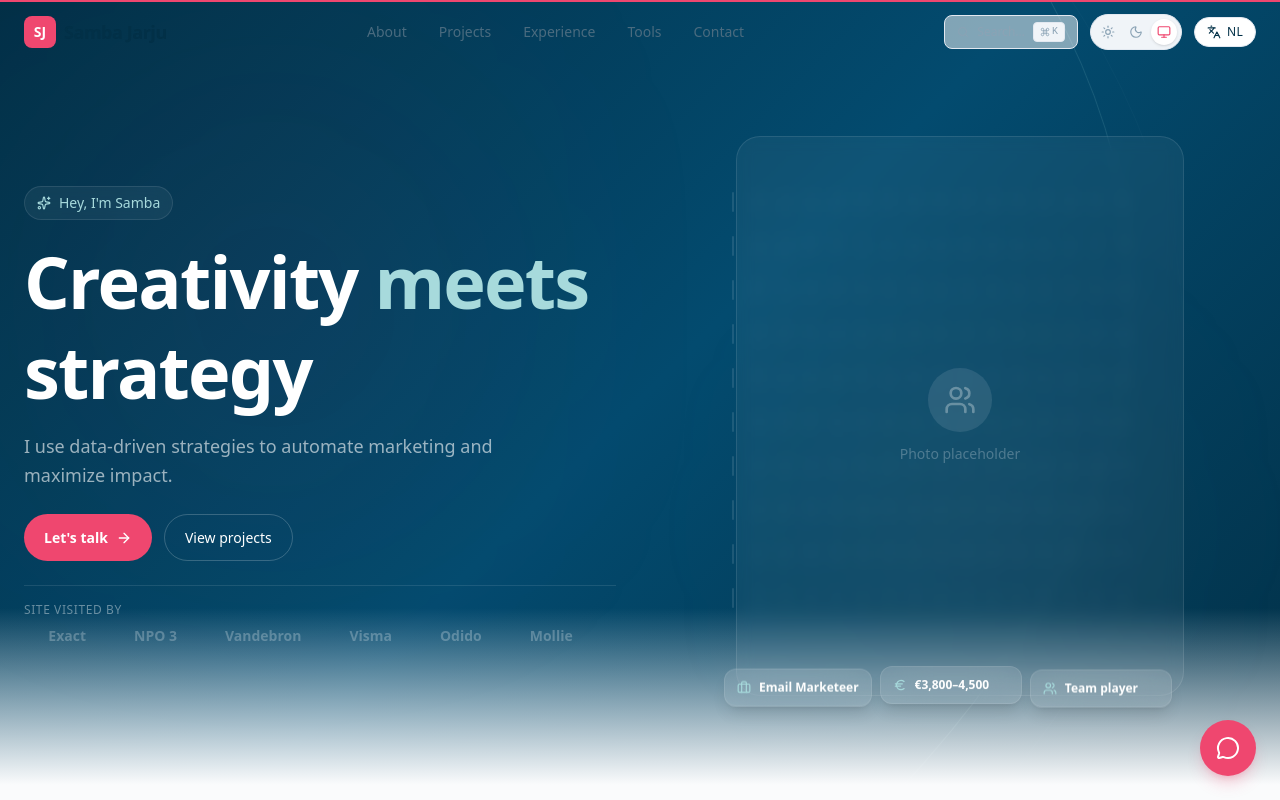
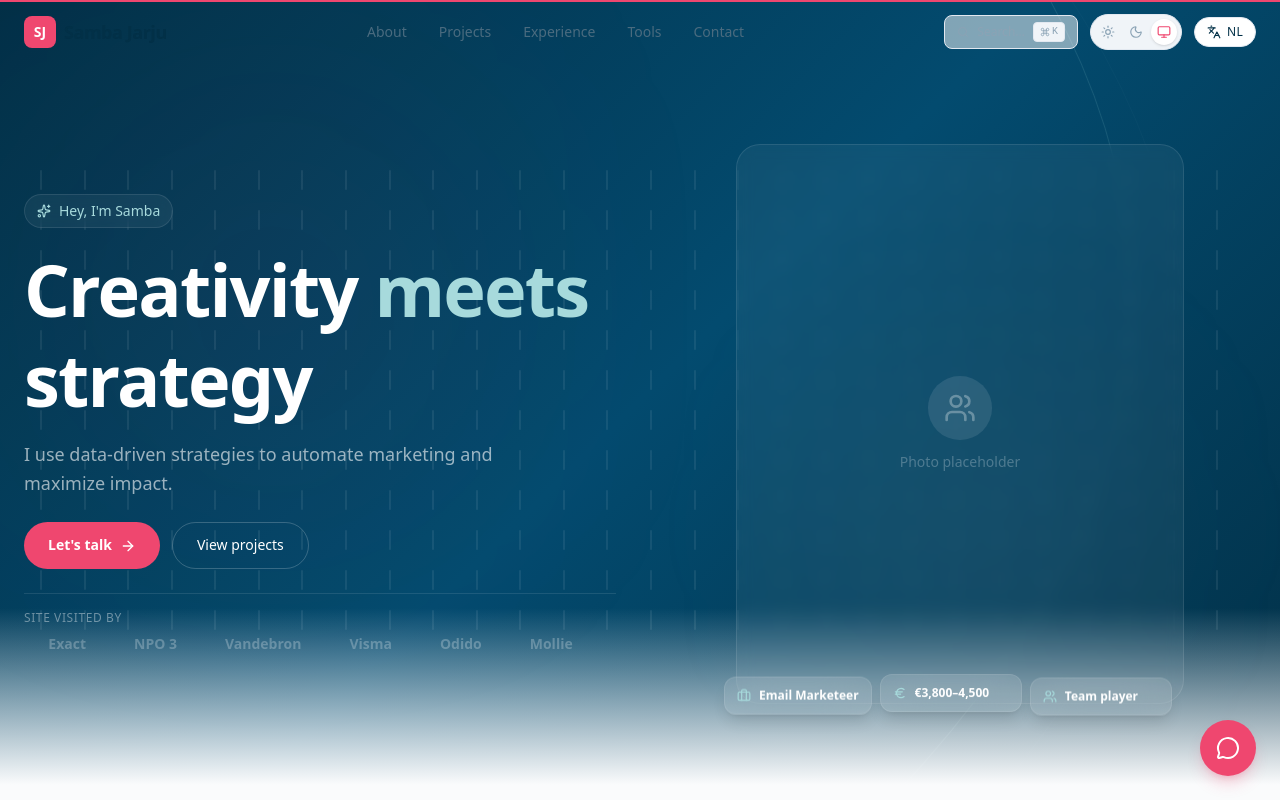
Before and after one commit to sambajarju2-png/sambajarju, a Next.js app: page /en in a window 1280 px wide. Shown: the top 800 px of the page. Built offline with nearby package versions, Linux system fonts and the light colour scheme.

Commit message:
fix: full-width magnetic filings, CSS !important CTA fix, mobile spacing, more orbital tools

```diff
--- a/src/app/globals.css
+++ b/src/app/globals.css
@@ -92,6 +92,45 @@ body {
   50% { transform: translateY(-10px); }
 }
 
+/* Hero CTA — nuclear override for mobile Safari */
+.hero-cta-primary {
+  display: flex !important;
+  align-items: center !important;
+  justify-content: center !important;
+  gap: 8px !important;
+  padding: 14px 24px !important;
+  border-radius: 9999px !important;
+  background-color: #EF476F !important;
+  color: #ffffff !important;
+  -webkit-text-fill-color: #ffffff !important;
+  font-size: 14px !important;
+  font-weight: 600 !important;
+  text-decoration: none !important;
+  line-height: 1.2 !important;
+}
+.hero-cta-primary svg {
+  color: #ffffff !important;
+  -webkit-text-fill-color: #ffffff !important;
+  width: 16px !important;
+  height: 16px !important;
+}
+.hero-cta-secondary {
+  display: flex !important;
+  align-items: center !important;
+  justify-content: center !important;
+  gap: 8px !important;
+  padding: 14px 24px !important;
+  border-radius: 9999px !important;
+  border: 1px solid rgba(255,255,255,0.2) !important;
+  background: transparent !important;
+  color: #ffffff !important;
+  -webkit-text-fill-color: #ffffff !important;
+  font-size: 14px !important;
+  font-weight: 500 !important;
+  text-decoration: none !important;
+  line-height: 1.2 !important;
+}
+
 .dot-pattern {
   background-image: radial-gradient(circle, var(--border) 1px, transparent 1px);
   background-size: 24px 24px;
--- a/src/components/sections/hero.tsx
+++ b/src/components/sections/hero.tsx
@@ -28,23 +28,27 @@ const Filing = memo(function Filing({ mouseX, mouseY }: { mouseX: ReturnType<typ
     <motion.div
       ref={ref}
       style={{ rotate }}
-      className="w-[2px] h-5 rounded-full bg-white/[0.18]"
+      className="w-[2px] h-5 rounded-full bg-white/[0.15]"
     />
   );
 });
 
-/* ── Orbital tools (desktop) ── */
+/* ── Orbital tools (desktop) — expanded list ── */
 const orbitTools = [
   { slug: 'react', color: '61DAFB', name: 'React', usage: 'UI library for all my web projects — PayWatch, this portfolio, Workwings.', arc: 1 as const, dur: 35, begin: '0s' },
-  { slug: 'nextdotjs', color: 'ffffff', name: 'Next.js', usage: 'My go-to framework. App Router, server components, Turbopack.', arc: 1 as const, dur: 35, begin: '-8s' },
+  { slug: 'nextdotjs', color: 'ffffff', name: 'Next.js', usage: 'My go-to framework. App Router, server components, Turbopack.', arc: 1 as const, dur: 35, begin: '-7s' },
   { slug: 'hubspot', color: 'FF7A59', name: 'HubSpot', usage: 'CRM and marketing automation at Kes Visum.', arc: 2 as const, dur: 30, begin: '0s' },
-  { slug: 'supabase', color: '3FCF8E', name: 'Supabase', usage: 'Backend for PayWatch — auth, Postgres, RLS, real-time.', arc: 1 as const, dur: 35, begin: '-18s' },
-  { slug: 'figma', color: 'F24E1E', name: 'Figma', usage: 'UI design and prototyping before building.', arc: 2 as const, dur: 30, begin: '-10s' },
-  { slug: 'zapier', color: 'FF4F00', name: 'Zapier', usage: 'Connecting tools and automating workflows.', arc: 1 as const, dur: 35, begin: '-28s' },
-  { slug: 'tailwindcss', color: '06B6D4', name: 'Tailwind CSS', usage: 'Styling everything. This entire portfolio runs on it.', arc: 2 as const, dur: 30, begin: '-20s' },
-  { slug: 'googleanalytics', color: 'E37400', name: 'Google Analytics', usage: 'GA4 setup and event tracking.', arc: 2 as const, dur: 30, begin: '-16s' },
-  { slug: 'mailchimp', color: 'FFE01B', name: 'Mailchimp', usage: 'Email campaigns for freelance clients.', arc: 1 as const, dur: 35, begin: '-14s' },
-  { slug: 'resend', color: 'ffffff', name: 'Resend', usage: 'Transactional email for PayWatch.app.', arc: 2 as const, dur: 30, begin: '-6s' },
+  { slug: 'supabase', color: '3FCF8E', name: 'Supabase', usage: 'Backend for PayWatch — auth, Postgres, RLS, real-time.', arc: 1 as const, dur: 35, begin: '-14s' },
+  { slug: 'figma', color: 'F24E1E', name: 'Figma', usage: 'UI design and prototyping before building.', arc: 2 as const, dur: 30, begin: '-8s' },
+  { slug: 'zapier', color: 'FF4F00', name: 'Zapier', usage: 'Connecting tools and automating workflows.', arc: 1 as const, dur: 35, begin: '-21s' },
+  { slug: 'tailwindcss', color: '06B6D4', name: 'Tailwind CSS', usage: 'Styling everything. This entire portfolio runs on it.', arc: 2 as const, dur: 30, begin: '-16s' },
+  { slug: 'googleanalytics', color: 'E37400', name: 'Google Analytics', usage: 'GA4 setup and event tracking.', arc: 2 as const, dur: 30, begin: '-12s' },
+  { slug: 'salesforce', color: '00A1E0', name: 'Salesforce', usage: 'Marketing Cloud at Vandebron — 500k+ emails/month.', arc: 1 as const, dur: 35, begin: '-28s' },
+  { slug: 'resend', color: 'ffffff', name: 'Resend', usage: 'Transactional email for PayWatch.app.', arc: 2 as const, dur: 30, begin: '-4s' },
+  { slug: 'semrush', color: 'FF642D', name: 'SEMRush', usage: 'SEO research and competitive analysis.', arc: 2 as const, dur: 30, begin: '-22s' },
+  { slug: 'hotjar', color: 'FF3C00', name: 'Hotjar', usage: 'Heatmaps and session recordings for CRO.', arc: 1 as const, dur: 35, begin: '-32s' },
+  { slug: 'anthropic', color: 'D97757', name: 'Claude AI', usage: 'AI assistant for coding, content, and automation.', arc: 2 as const, dur: 30, begin: '-26s' },
+  { slug: 'postgresql', color: '4169E1', name: 'PostgreSQL', usage: 'Database for PayWatch via Supabase.', arc: 1 as const, dur: 35, begin: '-4s' },
 ];
 
 const arcPaths = {
@@ -61,7 +65,7 @@ const allTools = [
   { slug: 'tailwindcss', color: '06B6D4' },
   { slug: 'zapier', color: 'FF4F00' },
   { slug: 'googleanalytics', color: 'E37400' },
-  { slug: 'mailchimp', color: 'FFE01B' },
+  { slug: 'salesforce', color: '00A1E0' },
   { slug: 'resend', color: 'ffffff' },
   { slug: 'semrush', color: 'FF642D' },
   { slug: 'hotjar', color: 'FF3C00' },
@@ -75,8 +79,9 @@ const allTools = [
   { slug: 'googlegemini', color: '8E75B2' },
 ];
 
-const FILING_COLS = 16;
-const FILING_ROWS = 10;
+/* Filings grid — full banner, responsive density */
+const FILING_COLS = 28;
+const FILING_ROWS = 12;
 const FILING_COUNT = FILING_COLS * FILING_ROWS;
 
 export function Hero() {
@@ -99,21 +104,29 @@ export function Hero() {
   const companies = ['ESET', 'Exact', 'NPO 3', 'Vandebron', 'Visma', 'Odido', 'Mollie'];
 
   return (
-    <section ref={containerRef} className="relative min-h-[100svh] flex items-end sm:items-center overflow-hidden">
+    <section ref={containerRef} className="relative overflow-hidden" style={{ minHeight: '100svh' }}>
       {/* Background */}
       <div className="absolute inset-0">
         <div className="absolute inset-0" style={{ background: 'var(--hero-gradient)' }} />
         <div className="absolute w-72 h-72 rounded-full blur-[140px] pointer-events-none" style={{ background: 'rgba(239,71,111,0.12)', left: '10%', top: '20%' }} />
         <div className="absolute w-56 h-56 rounded-full blur-[120px] pointer-events-none" style={{ background: 'rgba(167,218,220,0.1)', right: '15%', bottom: '20%' }} />
-        {/* Smoother bottom fade — taller gradient with solid base */}
+        {/* Smooth bottom fade */}
         <div className="absolute bottom-0 left-0 right-0 h-48 z-10" style={{ background: 'linear-gradient(to top, var(--background) 0%, var(--background) 8%, transparent 100%)' }} />
       </div>
 
-      {/* DESKTOP: Magnetic filings grid */}
-      <div className="absolute inset-0 hidden lg:flex items-center justify-center pointer-events-none" style={{ paddingLeft: '45%' }}>
+      {/* DESKTOP: Full-width magnetic filings grid */}
+      <div className="absolute inset-0 hidden lg:flex items-center justify-center pointer-events-none overflow-hidden">
         <div
-          className="grid gap-6 opacity-60"
-          style={{ gridTemplateColumns: `repeat(${FILING_COLS}, 1fr)` }}
+          className="opacity-50"
+          style={{
+            display: 'grid',
+            gridTemplateColumns: `repeat(${FILING_COLS}, 1fr)`,
+            gap: '20px',
+            padding: '40px',
+            width: '100%',
+            height: '100%',
+            alignContent: 'center',
+          }}
         >
           {Array.from({ length: FILING_COUNT }).map((_, i) => (
             <Filing key={i} mouseX={mouseX} mouseY={mouseY} />
@@ -122,12 +135,12 @@ export function Hero() {
       </div>
 
       {/* DESKTOP: Orbital SVG */}
-      <div className="absolute inset-0 hidden lg:block">
+      <div className="absolute inset-0 hidden lg:block pointer-events-none">
         <svg viewBox="0 0 1200 800" className="absolute inset-0 w-full h-full" preserveAspectRatio="xMidYMid slice">
           <path d={arcPaths[1]} fill="none" stroke="rgba(167,218,220,0.12)" strokeWidth="1" />
           <path d={arcPaths[2]} fill="none" stroke="rgba(167,218,220,0.06)" strokeWidth="0.5" />
           {orbitTools.map((tool) => (
-            <g key={tool.slug} style={{ cursor: 'pointer' }} onClick={() => setSelectedTool(tool)}>
+            <g key={tool.slug} style={{ cursor: 'pointer', pointerEvents: 'auto' }} onClick={() => setSelectedTool(tool)}>
               <animateMotion dur={`${tool.dur}s`} repeatCount="indefinite" path={arcPaths[tool.arc]} begin={tool.begin} />
               <circle r="22" fill={`#${tool.color}`} opacity="0.08" />
               <circle r="18" fill="rgba(255,255,255,0.06)" stroke="rgba(255,255,255,0.12)" strokeWidth="0.5" />
@@ -146,7 +159,7 @@ export function Hero() {
             <button onClick={() => setSelectedTool(null)} className="absolute top-3 right-3 p-1 rounded-lg hover:bg-background-alt text-foreground-subtle"><X className="w-4 h-4" /></button>
             <div className="flex items-center gap-3 mb-3">
               <div className="w-10 h-10 rounded-xl bg-background-alt border border-border flex items-center justify-center p-2">
-                <img src={`https://cdn.simpleicons.org/${selectedTool.slug}/${selectedTool.color}`} alt={selectedTool.name} width={24} height={24} className="dark:brightness-0 dark:invert dark:opacity-80" />
+                <img src={`https://cdn.simpleicons.org/${selectedTool.slug}/${selectedTool.color}`} alt={selectedTool.name} width={24} height={24} />
               </div>
               <h3 className="font-bold text-foreground">{selectedTool.name}</h3>
             </div>
@@ -156,16 +169,16 @@ export function Hero() {
         </div>
       )}
 
-      {/* Content */}
-      <div className="relative z-10 w-full max-w-7xl mx-auto px-4 sm:px-6 pt-24 pb-8 sm:pb-16">
-        <div className="grid lg:grid-cols-2 gap-6 lg:gap-12 items-center">
+      {/* Content — vertically centered with reasonable mobile spacing */}
+      <div className="relative z-10 w-full max-w-7xl mx-auto px-4 sm:px-6 flex items-center" style={{ minHeight: '100svh', paddingTop: '80px', paddingBottom: '32px' }}>
+        <div className="grid lg:grid-cols-2 gap-6 lg:gap-12 items-center w-full">
           <div>
             <motion.div initial={{ opacity: 0, y: 20 }} animate={{ opacity: 1, y: 0 }} transition={{ type: 'spring', stiffness: 100, damping: 20 }} className="inline-flex items-center gap-2 px-3 py-1.5 rounded-full border border-white/10 bg-white/5 backdrop-blur-sm mb-4">
               <Sparkles className="w-3.5 h-3.5" style={{ color: '#A7DADC' }} />
               <span className="text-xs sm:text-sm font-medium" style={{ color: '#A7DADC' }}>{t('greeting')}</span>
             </motion.div>
 
-            <motion.h1 initial={{ opacity: 0, y: 30 }} animate={{ opacity: 1, y: 0 }} transition={{ type: 'spring', stiffness: 80, damping: 18, delay: 0.1 }} className="text-2xl sm:text-4xl md:text-5xl lg:text-6xl xl:text-7xl font-extrabold leading-tight tracking-tight mb-4">
+            <motion.h1 initial={{ opacity: 0, y: 30 }} animate={{ opacity: 1, y: 0 }} transition={{ type: 'spring', stiffness: 80, damping: 18, delay: 0.1 }} className="text-3xl sm:text-4xl md:text-5xl lg:text-6xl xl:text-7xl font-extrabold leading-tight tracking-tight mb-4">
               {t('title').split(' ').map((word: string, i: number) => (
                 <span key={i} style={{ color: i === 1 ? '#A7DADC' : '#ffffff' }}>{word}{' '}</span>
               ))}
@@ -175,45 +188,13 @@ export function Hero() {
               {t('subtitle')}
             </motion.p>
 
-            {/* CTAs — pure inline styles to beat Tailwind v4 specificity on all devices */}
+            {/* CTAs — using globals.css classes with !important */}
             <motion.div initial={{ opacity: 0, y: 20 }} animate={{ opacity: 1, y: 0 }} transition={{ type: 'spring', stiffness: 100, damping: 20, delay: 0.4 }} className="flex flex-col sm:flex-row gap-3 mb-6">
-              <a
-                href="#contact"
-                style={{
-                  display: 'flex',
-                  alignItems: 'center',
-                  justifyContent: 'center',
-                  gap: '8px',
-                  padding: '12px 20px',
-                  borderRadius: '9999px',
-                  backgroundColor: '#EF476F',
-                  color: '#ffffff',
-                  fontSize: '14px',
-                  fontWeight: 600,
-                  textDecoration: 'none',
-                  WebkitTextFillColor: '#ffffff',
-                }}
-              >
+              <a href="#contact" className="hero-cta-primary">
                 {t('cta_primary')}
-                <ArrowRight style={{ width: 16, height: 16, color: '#ffffff' }} />
+                <ArrowRight />
               </a>
-              <a
-                href="#projects"
-                style={{
-                  display: 'flex',
-                  alignItems: 'center',
-                  justifyContent: 'center',
-                  gap: '8px',
-                  padding: '12px 20px',
-                  borderRadius: '9999px',
-                  border: '1px solid rgba(255,255,255,0.2)',
-                  color: '#ffffff',
-                  fontSize: '14px',
-                  fontWeight: 500,
-                  textDecoration: 'none',
-                  WebkitTextFillColor: '#ffffff',
-                }}
-              >
+              <a href="#projects" className="hero-cta-secondary">
                 {t('cta_secondary')}
               </a>
             </motion.div>
@@ -227,7 +208,7 @@ export function Hero() {
               ].map(({ icon: Icon, label }, i) => (
                 <div key={i} className="flex items-center gap-1.5 px-2.5 py-1.5 rounded-lg bg-white/10 border border-white/10 flex-shrink-0">
                   <Icon className="w-3 h-3 flex-shrink-0" style={{ color: '#A7DADC' }} />
-                  <span className="text-[11px] font-semibold whitespace-nowrap" style={{ color: '#ffffff' }}>{label}</span>
+                  <span className="text-[11px] font-semibold whitespace-nowrap" style={{ color: '#ffffff', WebkitTextFillColor: '#ffffff' }}>{label}</span>
                 </div>
               ))}
             </motion.div>
@@ -236,9 +217,9 @@ export function Hero() {
             <div className="lg:hidden mb-4 overflow-hidden">
               <div className="flex gap-3 animate-marquee" style={{ width: 'max-content' }}>
                 {[...allTools, ...allTools].map((tool, i) => (
-                  <div key={`${tool.slug}-${i}`} className="w-8 h-8 rounded-lg bg-white/[0.07] border border-white/[0.08] flex items-center justify-center flex-shrink-0">
+                  <a key={`${tool.slug}-${i}`} href="#tools" className="w-8 h-8 rounded-lg bg-white/[0.07] border border-white/[0.08] flex items-center justify-center flex-shrink-0">
                     <img src={`https://cdn.simpleicons.org/${tool.slug}/${tool.color}`} alt="" width={13} height={13} className="opacity-40" loading="lazy" />
-                  </div>
+                  </a>
                 ))}
               </div>
             </div>
```
